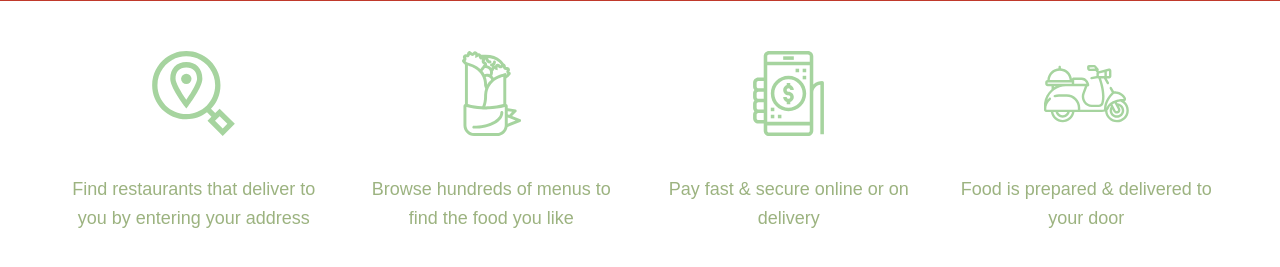
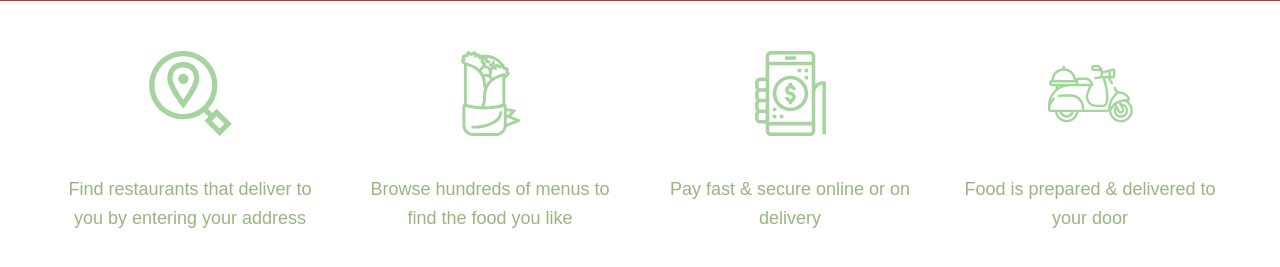
Before and after one commit to afhm/food-app, a PHP site: page / in a window 1280 px wide. Shown: the part 353-620 px from the top of the page. Run offline with PHP 8.4, Linux system fonts and the light colour scheme; some libraries are stand-ins or nearby versions.

Commit message:
fixed steps alignment

```diff
--- a/app/styles/styles.css
+++ b/app/styles/styles.css
@@ -337,11 +337,13 @@ a:link,
   display: grid;
   -ms-grid-columns: (minmax(10rem, 1fr))[4];
       grid-template-columns: repeat(4, minmax(10rem, 1fr));
-  grid-gap: 3rem; }
+  grid-gap: 4rem; }
 
 .step {
   display: -ms-grid;
-  display: grid; }
+  display: grid;
+  -ms-flex-line-pack: start;
+      align-content: start; }
   .step__text {
     font-size: 1.8rem;
     color: #9cb380;
```
Also changed, not shown: app/styles/scss/components/_steps.scss (+5 -2 lines).
